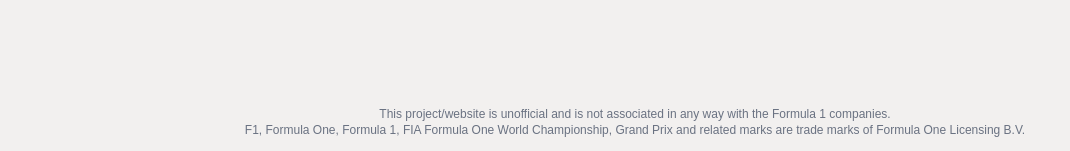
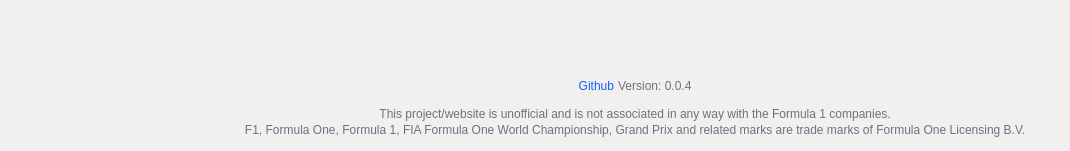
Before and after one commit to tk-425/F1-Live-Pitwall, a Next.js app: page / in a window 1280 px wide. Shown: the part 646-797 px from the top of the page, without its empty margins (0-1070 px from the left). Built offline with nearby package versions, Linux system fonts and the light colour scheme; no server answers.

Commit message:
update footer

```diff
--- a/components/footer/Footer.jsx
+++ b/components/footer/Footer.jsx
@@ -1,7 +1,15 @@
+import Link from 'next/link';
+
 export default function Footer() {
   return (
-    <div className='my-4 px-4'>
+    <div className='px-4 mb-4'>
       <div className='text-center mt-2 text-xs/4 text-gray-500'>
+        <p className='mb-3'>
+          <Link className='text-blue-600 mr-1' href='https://github.com/tk-425/F1-Live-Pitwall-WebSocket'>
+            Github
+          </Link>
+          Version: 0.0.4
+        </p>
         <p>
           This project/website is unofficial and is not associated in any way
           with the Formula 1 companies.
```
Also changed, not shown: components/teamRadio/TeamRadio.jsx (+0 -93 lines).
